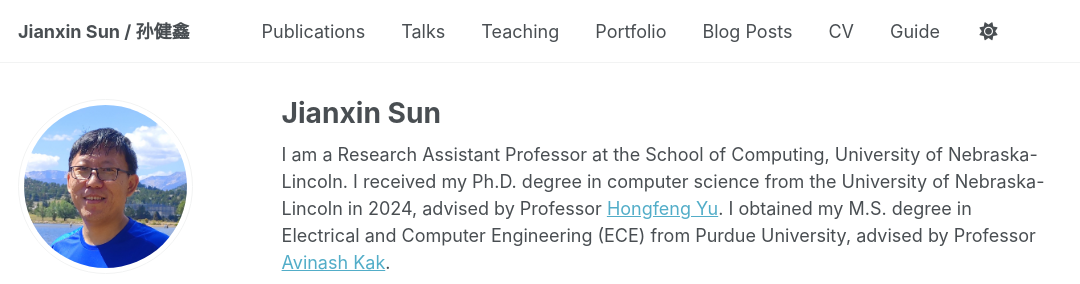
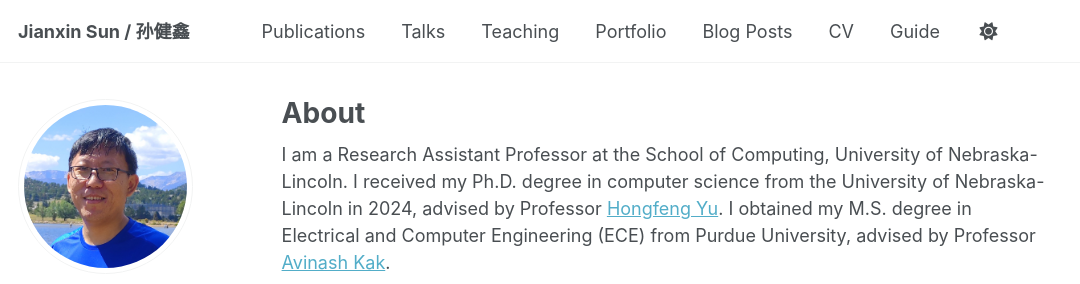
Before and after one commit to sunjianxin/sunjianxin.github.io, a Jekyll site: the page built from _pages/about.md, in a window 1280 px wide and 900 px high. Shown: the top 284 px of the window, without its empty margins (0-1080 px from the left). Built offline with Jekyll 4.4.1, drawn with Linux system fonts in a browser that asks for light colours; some web fonts are replaced.

Commit message:
Update about.md

```diff
--- a/_pages/about.md
+++ b/_pages/about.md
@@ -1,6 +1,6 @@
 ---
 permalink: /
-title: "Jianxin Sun"
+title: "About"
 author_profile: true
 redirect_from:
   - /about/
```
